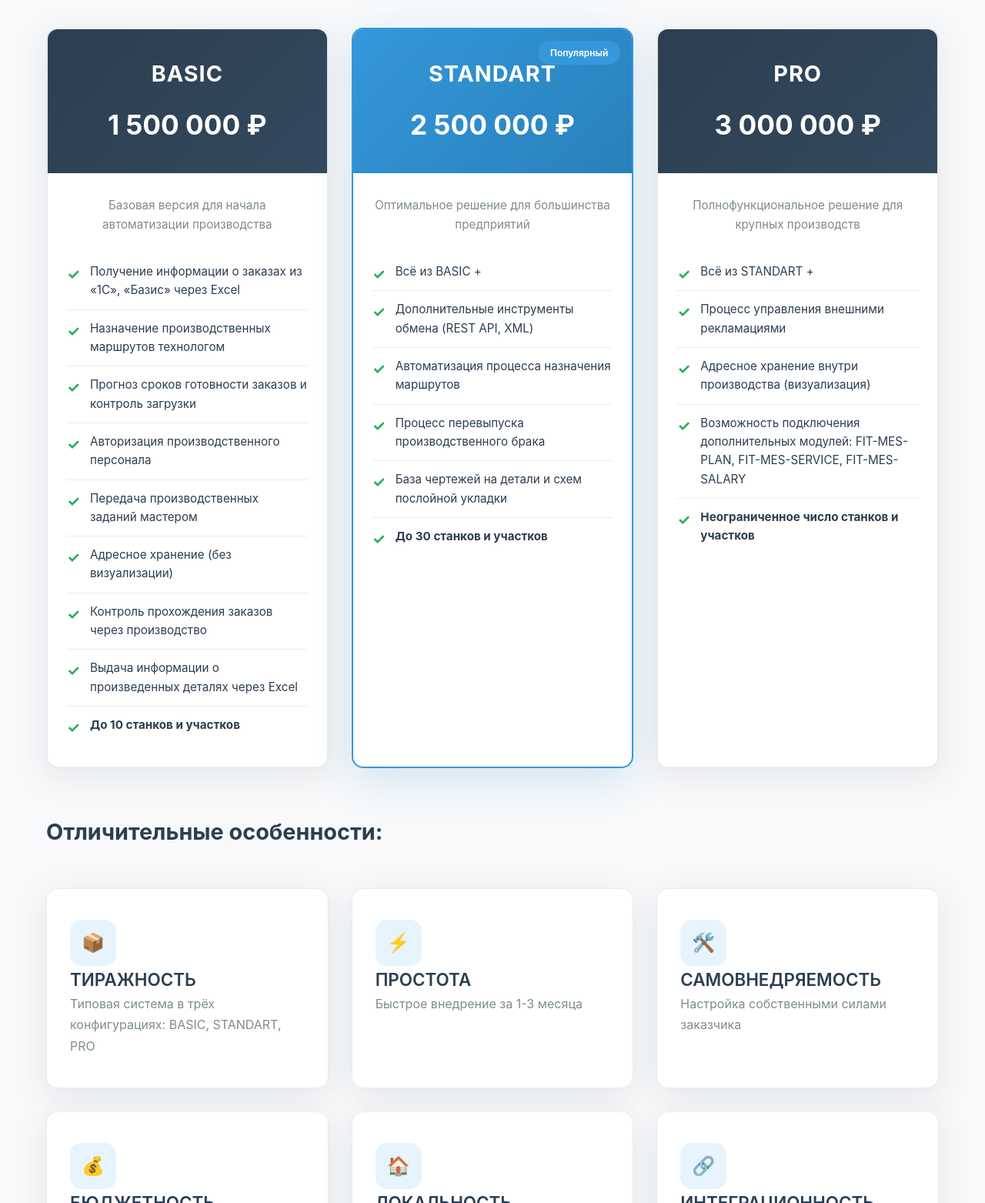
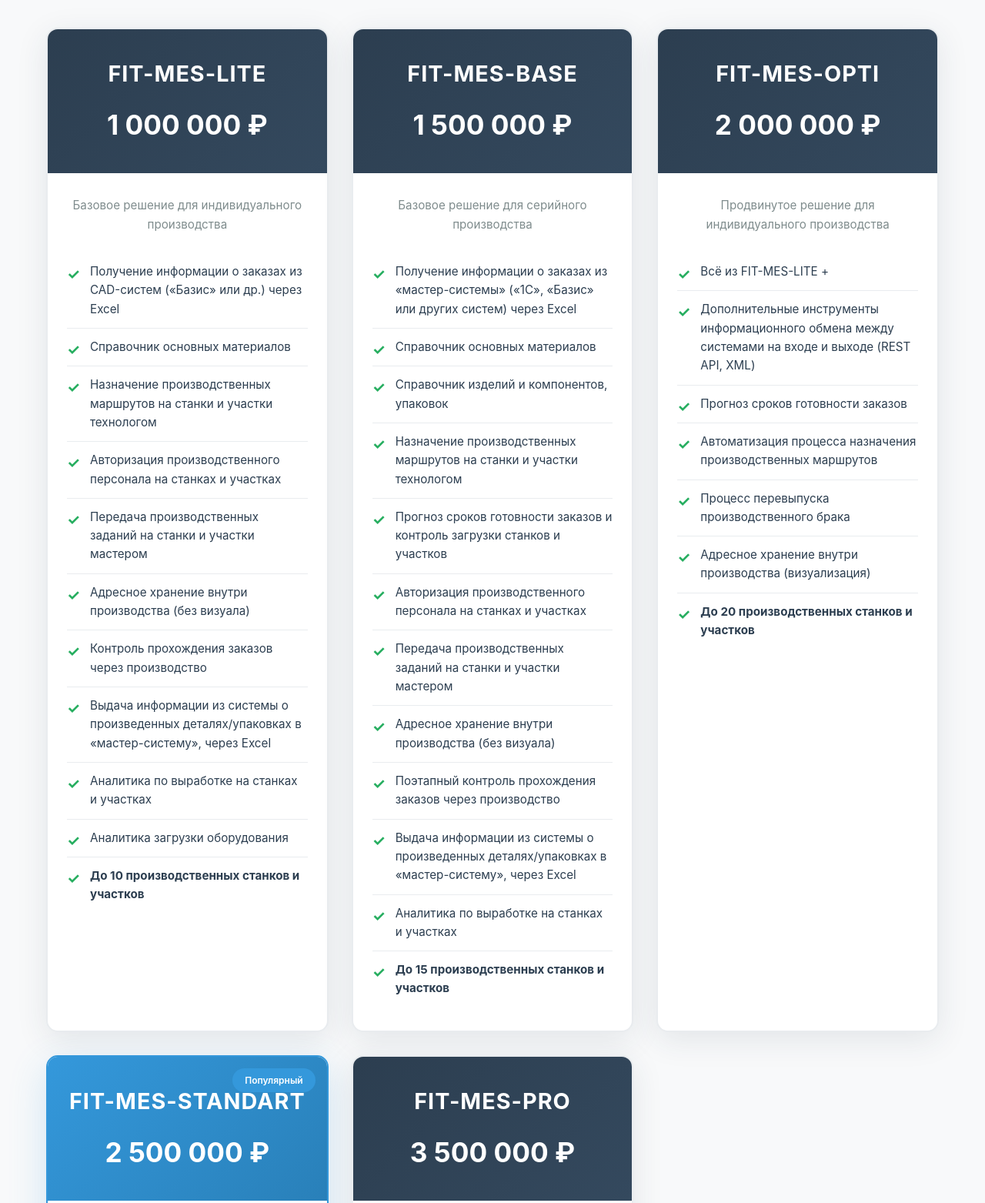
Before and after one commit to vova0020/fit-solution.online, a website: page index.html in a window 1280 px wide. Shown: the part 3740-5303 px from the top of the page at 77% size. Drawn offline with Linux system fonts and the light colour scheme; no server answers.

Commit message:
v 2.1.5 dev

```diff
--- a/index.html
+++ b/index.html
@@ -11,7 +11,7 @@
         font-src 'self' https://fonts.gstatic.com;
         connect-src 'self' https://mc.yandex.ru https://mc.yandex.com wss://mc.yandex.com;
         frame-src https:;
-        upgrade-insecure-requests;
+
     ">
     <meta name="viewport" content="width=device-width, initial-scale=1.0, viewport-fit=cover">
     <meta name="description" content="Бюджетная MES для мебельного производства: быстрое внедрение, контроль процессов онлайн и рост эффективности на каждом этапе">
@@ -348,97 +348,135 @@
             <div class="pricing-cards">
                 <div class="pricing-card">
                     <div class="pricing-card-header">
-                        <h4>BASIC</h4>
+                        <h4>FIT-MES-LITE</h4>
+                        <div class="pricing-card-price">1 000 000 ₽</div>
+                    </div>
+                    <div class="pricing-card-body">
+                        <p class="pricing-card-desc">Базовое решение для индивидуального производства</p>
+                        <ul class="pricing-card-features">
+                            <li>Получение информации о заказах из CAD-систем («Базис» или др.) через Excel</li>
+                            <li>Справочник основных материалов</li>
+                            <li>Назначение производственных маршрутов на станки и участки технологом</li>
+                            <li>Авторизация производственного персонала на станках и участках</li>
+                            <li>Передача производственных заданий на станки и участки мастером</li>
+                            <li>Адресное хранение внутри производства (без визуала)</li>
+                            <li>Контроль прохождения заказов через производство</li>
+                            <li>Выдача информации из системы о произведенных деталях/упаковках в «мастер-систему», через Excel</li>
+                            <li>Аналитика по выработке на станках и участках</li>
+                            <li>Аналитика загрузки оборудования</li>
+                            <li><strong>До 10 производственных станков и участков</strong></li>
+                        </ul>
+                    </div>
+                </div>
+                <div class="pricing-card">
+                    <div class="pricing-card-header">
+                        <h4>FIT-MES-BASE</h4>
                         <div class="pricing-card-price">1 500 000 ₽</div>
                     </div>
                     <div class="pricing-card-body">
-                        <p class="pricing-card-desc">Базовая версия для начала автоматизации производства</p>
+                        <p class="pricing-card-desc">Базовое решение для серийного производства</p>
                         <ul class="pricing-card-features">
-                            <li>Получение информации о заказах из «1С», «Базис» через Excel</li>
-                            <li>Назначение производственных маршрутов технологом</li>
-                            <li>Прогноз сроков готовности заказов и контроль загрузки</li>
-                            <li>Авторизация производственного персонала</li>
-                            <li>Передача производственных заданий мастером</li>
-                            <li>Адресное хранение (без визуализации)</li>
-                            <li>Контроль прохождения заказов через производство</li>
-                            <li>Выдача информации о произведенных деталях через Excel</li>
-                            <li><strong>До 10 станков и участков</strong></li>
+                            <li>Получение информации о заказах из «мастер-системы» («1С», «Базис» или других систем) через Excel</li>
+                            <li>Справочник основных материалов</li>
+                            <li>Справочник изделий и компонентов, упаковок</li>
+                            <li>Назначение производственных маршрутов на станки и участки технологом</li>
+                            <li>Прогноз сроков готовности заказов и контроль загрузки станков и участков</li>
+                            <li>Авторизация производственного персонала на станках и участках</li>
+                            <li>Передача производственных заданий на станки и участки мастером</li>
+                            <li>Адресное хранение внутри производства (без визуала)</li>
+                            <li>Поэтапный контроль прохождения заказов через производство</li>
+                            <li>Выдача информации из системы о произведенных деталях/упаковках в «мастер-систему», через Excel</li>
+                            <li>Аналитика по выработке на станках и участках</li>
+                            <li><strong>До 15 производственных станков и участков</strong></li>
+                        </ul>
+                    </div>
+                </div>
+                <div class="pricing-card">
+                    <div class="pricing-card-header">
+                        <h4>FIT-MES-OPTI</h4>
+                        <div class="pricing-card-price">2 000 000 ₽</div>
+                    </div>
+                    <div class="pricing-card-body">
+                        <p class="pricing-card-desc">Продвинутое решение для индивидуального производства</p>
+                        <ul class="pricing-card-features">
+                            <li>Всё из FIT-MES-LITE +</li>
+                            <li>Дополнительные инструменты информационного обмена между системами на входе и выходе (REST API, XML)</li>
+                            <li>Прогноз сроков готовности заказов</li>
+                            <li>Автоматизация процесса назначения производственных маршрутов</li>
+                            <li>Процесс перевыпуска производственного брака</li>
+                            <li>Адресное хранение внутри производства (визуализация)</li>
+                            <li><strong>До 20 производственных станков и участков</strong></li>
                         </ul>
                     </div>
                 </div>
                 <div class="pricing-card featured">
                     <div class="pricing-badge">Популярный</div>
                     <div class="pricing-card-header">
-                        <h4>STANDART</h4>
+                        <h4>FIT-MES-STANDART</h4>
                         <div class="pricing-card-price">2 500 000 ₽</div>
                     </div>
                     <div class="pricing-card-body">
-                        <p class="pricing-card-desc">Оптимальное решение для большинства предприятий</p>
+                        <p class="pricing-card-desc">Продвинутое решение для серийного производства</p>
                         <ul class="pricing-card-features">
-                            <li>Всё из BASIC +</li>
-                            <li>Дополнительные инструменты обмена (REST API, XML)</li>
-                            <li>Автоматизация процесса назначения маршрутов</li>
+                            <li>Всё из FIT-MES-BASE +</li>
+                            <li>Дополнительные инструменты информационного обмена между системами на входе и выходе (REST API, XML)</li>
+                            <li>Автоматизация процесса назначения производственных маршрутов</li>
                             <li>Процесс перевыпуска производственного брака</li>
-                            <li>База чертежей на детали и схем послойной укладки</li>
-                            <li><strong>До 30 станков и участков</strong></li>
+                            <li>База чертежей на детали и схем послойной укладки готовых изделий</li>
+                            <li>Адресное хранение внутри производства (визуализация)</li>
+                            <li><strong>До 25 производственных станков и участков</strong></li>
                         </ul>
                     </div>
                 </div>
                 <div class="pricing-card">
                     <div class="pricing-card-header">
-                        <h4>PRO</h4>
-                        <div class="pricing-card-price">3 000 000 ₽</div>
+                        <h4>FIT-MES-PRO</h4>
+                        <div class="pricing-card-price">3 500 000 ₽</div>
                     </div>
                     <div class="pricing-card-body">
-                        <p class="pricing-card-desc">Полнофункциональное решение для крупных производств</p>
+                        <p class="pricing-card-desc">Профессиональное решение для индивидуального и серийного производства</p>
                         <ul class="pricing-card-features">
-                            <li>Всё из STANDART +</li>
+                            <li>Всё из FIT-MES-STANDART / FIT-MES-OPTI +</li>
+                            <li>Возможность организации управления индивидуальным и серийным потоками в рамках одной системы</li>
                             <li>Процесс управления внешними рекламациями</li>
-                            <li>Адресное хранение внутри производства (визуализация)</li>
-                            <li>Возможность подключения дополнительных модулей: FIT-MES-PLAN, FIT-MES-SERVICE, FIT-MES-SALARY</li>
-                            <li><strong>Неограниченное число станков и участков</strong></li>
+                            <li>Неограниченное подключение производственных станков и участков</li>
+                            <li>Возможность дальнейшего подключения дополнительных модулей: FIT-MES-PLAN, FIT-MES-SERVICE, FIT-MES-SALARY и других</li>
                         </ul>
                     </div>
                 </div>
             </div>
 
-            <h3 style="color: var(--primary-color); margin: 50px 0 30px; font-size: 1.8rem;">Отличительные особенности:
-            </h3>
+            <h3 style="color: var(--primary-color); margin: 50px 0 30px; font-size: 1.8rem;">Почему мы?</h3>
             <div class="cards-grid">
                 <div class="card">
-                    <div class="card-icon">📦</div>
-                    <h3>ТИРАЖНОСТЬ</h3>
-                    <p>Типовая система в трёх конфигурациях: BASIC, STANDART, PRO</p>
+                    <div class="card-icon">👥</div>
+                    <h3>КОМАНДА ЭКСПЕРТОВ</h3>
+                    <p>Команда отечественных отраслевых экспертов с большим опытом, в том числе производственным</p>
                 </div>
                 <div class="card">
                     <div class="card-icon">⚡</div>
-                    <h3>ПРОСТОТА</h3>
-                    <p>Быстрое внедрение за 1-3 месяца</p>
+                    <h3>ПРОСТОТА СИСТЕМЫ</h3>
+                    <p>Простота системы, быстрый «старт», возможность самостоятельной настройки и обслуживания системы, без привлечения программистов</p>
                 </div>
                 <div class="card">
-                    <div class="card-icon">🛠️</div>
-                    <h3>САМОВНЕДРЯЕМОСТЬ</h3>
-                    <p>Настройка собственными силами заказчика</p>
+                    <div class="card-icon">🚫</div>
+                    <h3>ОТСУТСТВИЕ САНКЦИОННЫХ РИСКОВ</h3>
+                    <p>Отсутствие «санкционных рисков», так как продукт на 100% отечественный</p>
+                </div>
+                <div class="card">
+                    <div class="card-icon">💼</div>
+                    <h3>ТИПОВЫЕ КОНФИГУРАЦИИ</h3>
+                    <p>Несколько типовых конфигураций с дополнительными модулями для подстройки функционала системы под конкретного заказчика</p>
                 </div>
                 <div class="card">
                     <div class="card-icon">💰</div>
-                    <h3>БЮДЖЕТНОСТЬ</h3>
-                    <p>Понятный и невысокий бюджет внедрения</p>
+                    <h3>ПОНЯТНЫЙ БЮДЖЕТ</h3>
+                    <p>Не высокий и понятный на старте бюджет внедрения</p>
                 </div>
                 <div class="card">
-                    <div class="card-icon">🏠</div>
-                    <h3>ЛОКАЛЬНОСТЬ</h3>
-                    <p>Локальная установка для критически важных систем</p>
-                </div>
-                <div class="card">
-                    <div class="card-icon">🔗</div>
-                    <h3>ИНТЕГРАЦИОННОСТЬ</h3>
-                    <p>Стандартизированные протоколы интеграции</p>
-                </div>
-                <div class="card">
-                    <div class="card-icon">🛡️</div>
-                    <h3>БЕЗОПАСНОСТЬ</h3>
-                    <p>Отечественная система без санкционных рисков</p>
+                    <div class="card-icon">🔄</div>
+                    <h3>РАЗОВАЯ ПОКУПКА</h3>
+                    <p>Разовая покупка системы, без обязательных последующих платежей</p>
                 </div>
             </div>
 
```
